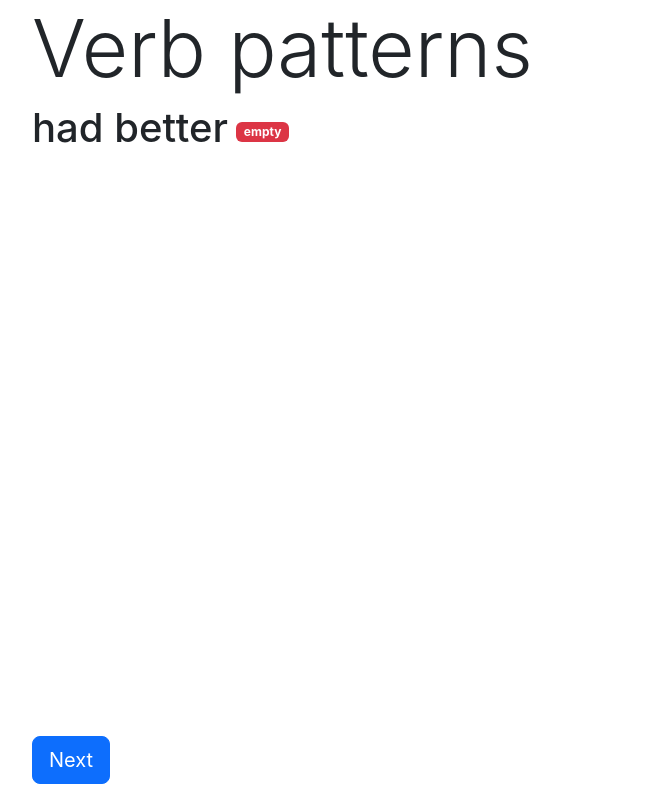
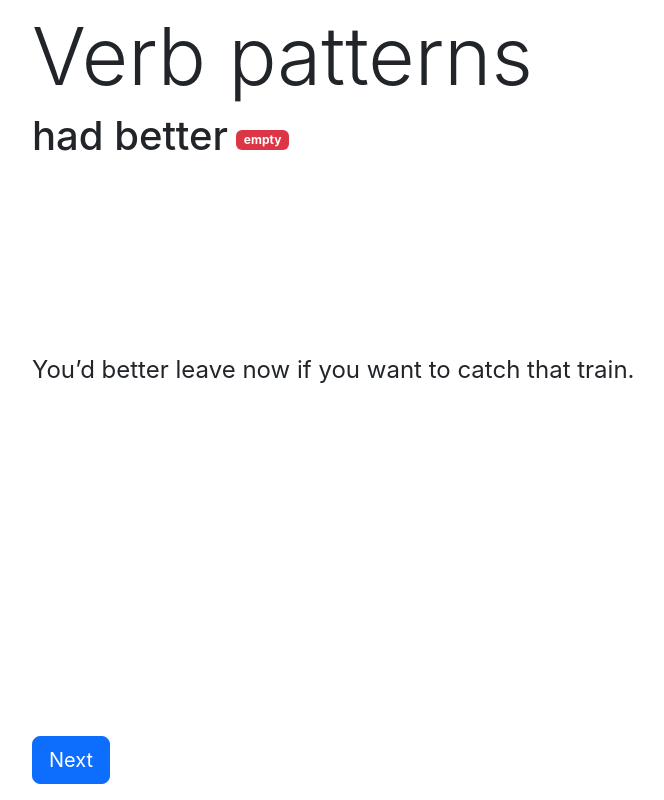
Before and after one commit to FunnyROGER2/verb-patterns, a React (Create React App) app: page / in a window 1280 px wide. Both pictures are taken after a click on the button "Gerund". Shown: the whole page, without its empty margins (50-714 px from the left). Built offline with nearby package versions, Linux system fonts and the light colour scheme.

Commit message:
Добавлен вывод примеров

```diff
--- a/src/App.js
+++ b/src/App.js
@@ -1,5 +1,8 @@
 import React, { PureComponent } from "react";
 import { verbs } from "./verbs";
+
+const renderHTML = (rawHTML) =>
+  React.createElement("div", { dangerouslySetInnerHTML: { __html: rawHTML } });
 
 class App extends PureComponent {
   state = {
@@ -10,7 +13,7 @@ class App extends PureComponent {
   render() {
     return (
       <div className="container h-100 d-flex flex-column">
-        <h1 className="display-1">Verb patterns</h1>
+        <h1 className="display-1 my-2">Verb patterns</h1>
         <div className="flex-grow-1 d-flex flex-column">
           <div className="d-flex mb-auto">
             <h2 className="h1">{this.state.currentVerb?.name}</h2>
@@ -22,7 +25,14 @@ class App extends PureComponent {
               {this.state.result ? this.state.currentVerb.type : ""}
             </span>
           </div>
-          <div className="mb-3">
+          {this.state.result ? (
+            <div className="example">
+              {renderHTML(this.state.currentVerb?.example)}
+            </div>
+          ) : (
+            ""
+          )}
+          <div className="mb-3 mt-auto">
             {this.state.isOptionsShown ? (
               <div className="btn-group">
                 <button
--- a/src/index.css
+++ b/src/index.css
@@ -16,3 +16,10 @@ body {
   flex-direction: column;
   height: 100%;
 }
+
+.example {
+  min-height: 200px;
+	margin: auto 0;
+  word-break: break-word;
+  font-size: 24px;
+}
--- a/src/verbs.js
+++ b/src/verbs.js
@@ -2,181 +2,282 @@ export const verbs = {
   gerund: [
     {
       name: "admit",
+      example: "In&nbsp;court the accused admitted (to) stealing the documents.",
     },
     {
       name: "avoid",
+      example: "I&nbsp;always try to&nbsp;avoid driving in&nbsp;the rush hour.",
     },
     {
       name: "be worth",
+      example: "It&nbsp;isn&rsquo;t worth going to&nbsp;the exhibition. It&rsquo;s really boring.",
     },
     {
       name: "can't help",
+      example:
+        "We&nbsp;can&rsquo;t help laughing when my&nbsp;dad tries to&nbsp;speak French. His accent is&nbsp;awful!",
     },
     {
       name: "can't stand",
+      example:
+        "I&nbsp;can&rsquo;t stand talking to&nbsp;people who only talk about themselves.",
     },
     {
       name: "carry on",
+      example: "We&nbsp;carried on&nbsp;chatting until about 2.00 in&nbsp;the morning.",
+    },
+    {
+      name: "deny",
+      example:
+        "Miriam denied killing her husband but the jury didn&rsquo;t believe her.",
+    },
+    {
+      name: "enjoy",
+      example: "I&nbsp;used to&nbsp;enjoy flying, but now&nbsp;I don&rsquo;tow&nbsp;I don&rsquo;t.",
+    },
+    {
+      name: "fancy",
+      example: "Do&nbsp;you fancy seeing a&nbsp;film this evening?",
+    },
+    {
+      name: "feel like",
+      example: "I&nbsp;don&rsquo;t feel like going out tonight.",
+    },
+    {
+      name: "finish",
+      example: "Have you finished writing the report yet?",
     },
     {
       name: "give up",
+      example: "Karen has given up&nbsp;eating meat, but she still eats fish.",
     },
     {
       name: "imagine",
+      example:
+        "I&nbsp;can&rsquo;t imagine living in&nbsp;the country. I&nbsp;think&nbsp;I would get bored after a&nbsp;week.",
     },
     {
       name: "involve",
+      example: "My&nbsp;boyfriend&rsquo;s job involves travelling at&nbsp;least once a&nbsp;month.",
     },
     {
       name: "keep (on)",
+      example:
+        "I&nbsp;keep (on) telling my&nbsp;husband to&nbsp;lose some weight, but he&nbsp;just won&rsquo;t listen.",
     },
     {
       name: "look forward to",
+      example: "We&nbsp;are really looking forward to&nbsp;seeing you again.",
     },
     {
       name: "mind",
+      example: "I&nbsp;don&rsquo;t mind doing housework. I&nbsp;find it&nbsp;quite relaxing.",
     },
     {
       name: "miss",
+      example: "Does your father miss working now that he&nbsp;has retired?",
     },
     {
       name: "postpone",
+      example:
+        "We&rsquo;ll have to&nbsp;postpone going to&nbsp;the beach until the weather improves.",
     },
     {
       name: "practise",
+      example:
+        "The more you practise speaking English the more fluent you'll get.",
     },
     {
       name: "recommend",
+      example:
+        "I&nbsp;recommend doing a&nbsp;double-decker bus tour as&nbsp;the best way to&nbsp;see London.",
     },
     {
       name: "regret",
+      example: "I&nbsp;regret not travelling more before&nbsp;I got my&nbsp;first job.",
     },
     {
       name: "risk",
+      example:
+        "If&nbsp;I&nbsp;were you, I&nbsp;wouldn&rsquo;t risk walking through the park at&nbsp;night.",
     },
     {
       name: "spend",
+      example: "I&nbsp;spent half an&nbsp;hour looking for my&nbsp;glasses this morning.",
     },
     {
       name: "stop",
+      example: "Once I&nbsp;open a&nbsp;box of&nbsp;chocolates, I&nbsp;can&rsquo;t stop eating them.",
     },
     {
       name: "suggest",
+      example: "A&nbsp;friend of&nbsp;mine suggested visiting London in&nbsp;the autumn.",
     },
   ],
   to: [
     {
       name: "afford",
+      example: "I&nbsp;can&rsquo;t afford to&nbsp;go&nbsp;on&nbsp;holiday this summer.",
     },
     {
       name: "agree",
+      example:
+        "I&nbsp;have agreed to&nbsp;pay David back the money he&nbsp;lent me&nbsp;next week.",
     },
     {
       name: "appear",
+      example: "The results appear to&nbsp;support the scientist&rsquo;s theory.",
     },
     {
       name: "arrange",
+      example: "I&rsquo;ve arranged to&nbsp;meet Sally outside the restaurant.",
     },
     {
       name: "be able",
+      example: "I&nbsp;won&rsquo;t be&nbsp;able to&nbsp;work for two weeks after the operation.",
     },
     {
       name: "can't wait",
+      example: "We&nbsp;can&rsquo;t wait to&nbsp;see your new flat&nbsp;&mdash; it&nbsp;sounds fantastic.",
     },
     {
       name: "choose",
+      example:
+        "I&nbsp;chose to&nbsp;study abroad for a&nbsp;year, and it&rsquo;s the best thing I&rsquo;ve ever done.",
     },
     {
       name: "decide",
+      example: "They&rsquo;ve decided to&nbsp;call off the wedding.",
     },
     {
       name: "deserve",
+      example: "Kim deserves to&nbsp;get the job. She&rsquo;s a&nbsp;very strong candidate.",
     },
     {
       name: "expect",
+      example: "We&rsquo;re expecting to&nbsp;get our exam results on&nbsp;Friday.",
     },
     {
       name: "happen",
+      example:
+        "Tom happened to&nbsp;be&nbsp;at&nbsp;Alan&rsquo;s when&nbsp;I called&nbsp;in, so&nbsp;I invited him to&nbsp;our party as&nbsp;well.",
     },
     {
       name: "help",
+      example:
+        "The organization&nbsp;I work for helps young people to&nbsp;find work abroad.",
     },
     {
       name: "hesitate",
+      example: "Don&rsquo;t hesitate to&nbsp;ask a&nbsp;member of&nbsp;staff if&nbsp;you need anything.",
     },
     {
       name: "hope",
+      example: "I&rsquo;m hoping to&nbsp;set up&nbsp;my&nbsp;own company if&nbsp;I can get a&nbsp;bank loan.",
     },
     {
       name: "learn",
+      example: "I&nbsp;wish&nbsp;I had learnt to&nbsp;play the guitar when&nbsp;I was younger.",
     },
     {
       name: "be make",
+      example:
+        "When I&nbsp;was at&nbsp;school, we&nbsp;were made to&nbsp;wear a&nbsp;uniform. It&nbsp;was awful.",
     },
     {
       name: "manage",
+      example: "Did you manage to&nbsp;get to&nbsp;the airport in&nbsp;time?",
     },
     {
       name: "offer",
+      example: "Lucy has offered to&nbsp;give me&nbsp;a&nbsp;lift to&nbsp;the station.",
     },
     {
       name: "plan",
+      example: "We&rsquo;re planning to&nbsp;have a&nbsp;big party to&nbsp;celebrate.",
     },
     {
       name: "pretend",
+      example:
+        "I&nbsp;pretended to&nbsp;be&nbsp;enthusiastic, but really&nbsp;I didn&rsquo;t like the idea at&nbsp;all.",
     },
     {
       name: "promise",
+      example:
+        "Sarah always promises to&nbsp;help me&nbsp;in&nbsp;the kitchen, but she never does.",
     },
     {
       name: "refuse",
+      example:
+        "My&nbsp;neighbour refused to&nbsp;turn down the music and&nbsp;I had to&nbsp;call the police.",
     },
     {
       name: "seem",
+      example: "Something seems to&nbsp;be&nbsp;wrong with the washing machine.",
     },
     {
       name: "teach",
+      example: "Jack&rsquo;s father taught him to&nbsp;drive when he&nbsp;was&nbsp;17.",
     },
     {
       name: "tend",
+      example: "My&nbsp;boss tends to&nbsp;lose her temper when she&rsquo;s feeling stressed.",
     },
     {
       name: "threaten",
+      example:
+        "The teacher threatened to&nbsp;call my&nbsp;parents and tell them what&nbsp;I had done.",
     },
     {
       name: "want",
+      example: "The police want to&nbsp;interview anyone who witnessed the crime.",
     },
     {
       name: "would like",
+      example:
+        "Would you like to&nbsp;try the dress&nbsp;on? The changing rooms are over there.",
     },
   ],
   empty: [
     {
       name: "can",
+      example: "Can you help me&nbsp;carry these suitcases?",
     },
     {
       name: "had better",
+      example: "You&rsquo;d better leave now if&nbsp;you want to&nbsp;catch that train.",
     },
     {
       name: "let",
+      example: "Let me&nbsp;pay for coffee&nbsp;&mdash; it&nbsp;must be&nbsp;my&nbsp;turn.",
     },
     {
       name: "make",
+      example:
+        "Sue makes her two teenagers do&nbsp;the washing-up every evening after dinner.",
     },
     {
       name: "may",
+      example: "There&rsquo;s a&nbsp;lot of&nbsp;traffic today, so&nbsp;we&nbsp;may be&nbsp;a&nbsp;bit late.",
     },
     {
       name: "might",
+      example:
+        "It&nbsp;might rain tomorrow, so&nbsp;please bring an&nbsp;umbrella or&nbsp;a&nbsp;raincoat.",
     },
     {
       name: "must",
+      example: "I&nbsp;must remember to&nbsp;phone Harry&nbsp;&mdash; it&rsquo;s his birthday today.",
     },
     {
       name: "should",
+      example:
+        "Should we&nbsp;book a&nbsp;table for tomorrow night? It&rsquo;s a&nbsp;very popular restaurant.",
     },
     {
       name: "would rather",
+      example:
+        "You look tired. Would you rather stay in&nbsp;this evening and watch a&nbsp;film?",
     },
   ],
 };
```
